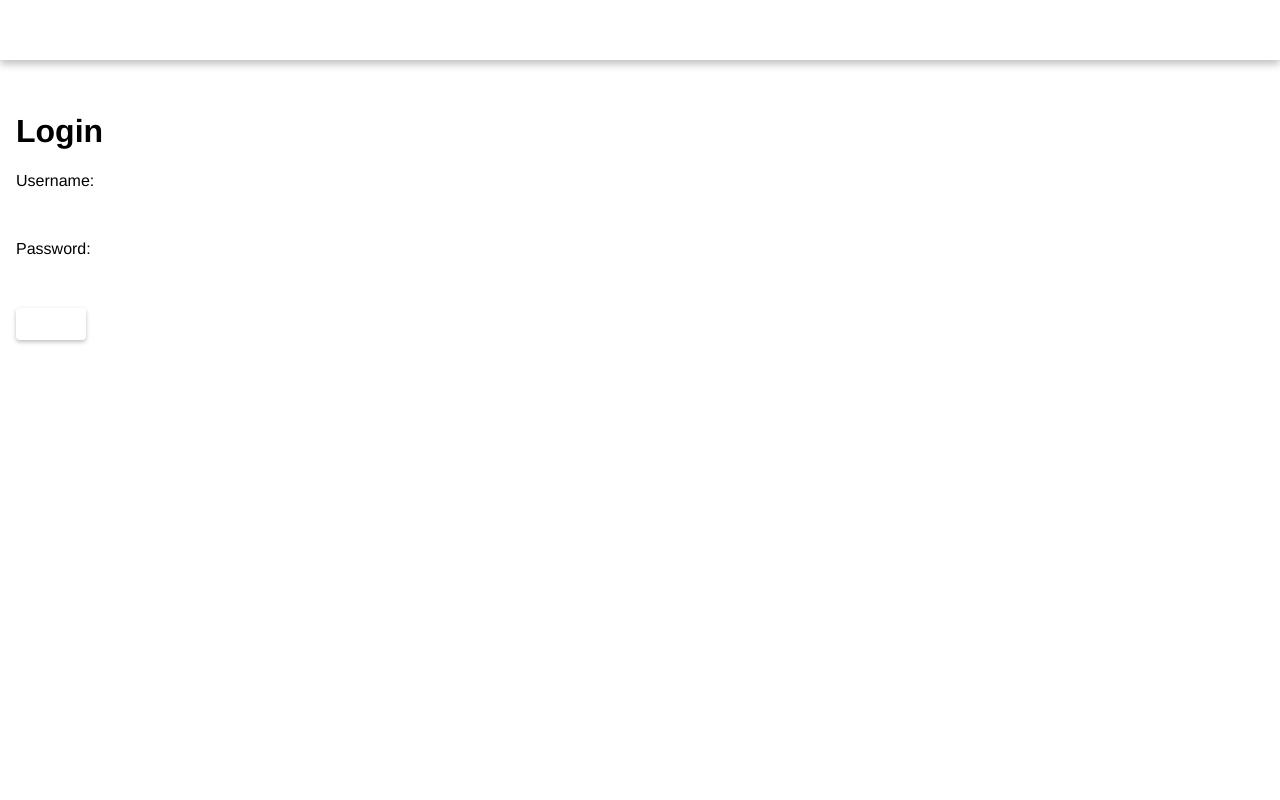
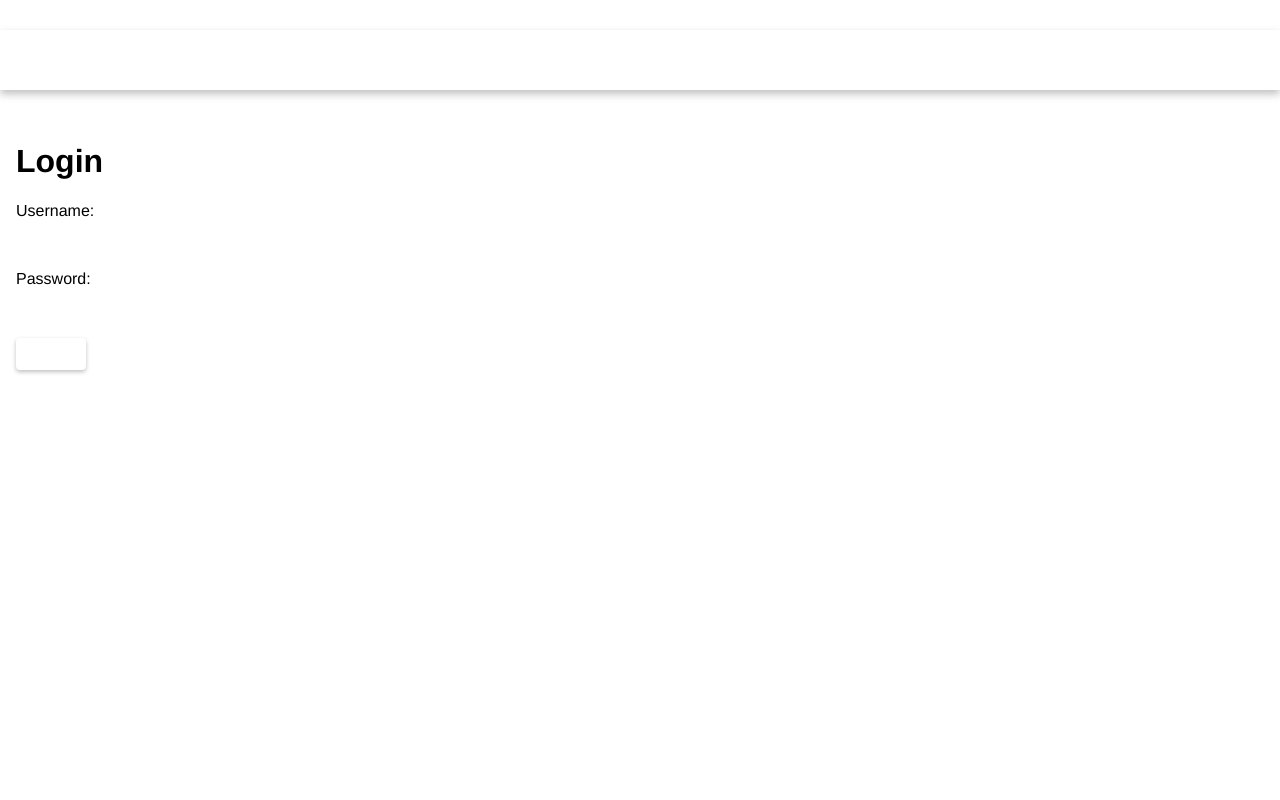
Before and after one commit to Punkweb/PunkwebBB, a Django app: page /login/ in a window 1280 px wide. Run offline with Django 4.2, Linux system fonts and the light colour scheme.

Commit message:
Some nav styling

```diff
--- a/punkweb_bb/static/punkweb_bb/bbcode-editor-content.css
+++ b/punkweb_bb/static/punkweb_bb/bbcode-editor-content.css
@@ -1,5 +1,5 @@
 /*! SCEditor | (C) 2011-2013, Sam Clarke | sceditor.com/license */
-html, body {
+html, body, p, code:before, table {
 	color: #111;
 	font-family: Helvetica, Arial, sans-serif;
 	margin: 0;
--- a/punkweb_bb/static/punkweb_bb/punkweb_bb.css
+++ b/punkweb_bb/static/punkweb_bb/punkweb_bb.css
@@ -24,6 +24,10 @@ label {
   display: block;
 }
 
+img {
+  max-width: 100%;
+}
+
 /** Layout **/
 
 .layout {
@@ -47,13 +51,28 @@ label {
 
 /** Nav **/
 
-.nav {
+.nav__upper {
+  background-color: var(--oc-gray-9);
+}
+
+.nav__upper__content {
+  display: flex;
+  font-size: 12px;
+  font-weight: 700;
+  padding: 0.5rem 0;
+}
+
+.nav__upper__link {
+  color: white;
+}
+
+.nav__main {
   background-color: var(--oc-indigo-9);
   box-shadow: 0 0.25rem 0.5rem rgba(0, 0, 0, 0.25);
   color: white;
 }
 
-.nav__content {
+.nav__main__content {
   align-items: center;
   display: flex;
   padding: 1rem 0;
--- a/punkweb_bb/templates/punkweb_bb/base.html
+++ b/punkweb_bb/templates/punkweb_bb/base.html
@@ -6,7 +6,7 @@
 <head>
   <meta charset="UTF-8">
   <meta name="viewport" content="width=device-width, initial-scale=1.0">
-  <title>PunkwebBB</title>
+  <title>{% block title_prefix %}{% endblock %}PunkwebBB</title>
   <link rel="icon" href="{% static 'punkweb_bb/favicon.ico' %}">
   <link rel="stylesheet" href="{% static 'punkweb_bb/vendor/prism.css' %}">
   <link rel="stylesheet" href="{% static 'punkweb_bb/vendor/open-color.css' %}">
@@ -19,21 +19,32 @@
   <div class="layout">
     <header>
       <nav class="nav">
-        <div class="container">
-          <div class="nav__content">
-            <a class="nav__title" href="{% url 'punkweb_bb:index' %}">
-              EXAMPLE
-            </a>
-            <div class="nav__spacer"></div>
-            {% if request.user.is_authenticated %}
-            <a class="nav__link" href="{% url 'punkweb_bb:logout' %}">
-              Logout
-            </a>
-            {% else %}
-            <a class="nav__link" href="{% url 'punkweb_bb:login' %}">
-              Login
-            </a>
-            {% endif %}
+        <div class="nav__upper">
+          <div class="container">
+            <div class="nav__upper__content">
+              {% if request.user.is_staff %}
+              <a class="nav__upper__link" href="{% url 'admin:index' %}">Admin</a>
+              {% endif %}
+              <div class="nav__spacer"></div>
+              {% if request.user.is_authenticated %}
+              <a class="nav__upper__link" href="{% url 'punkweb_bb:logout' %}">
+                Logout
+              </a>
+              {% else %}
+              <a class="nav__upper__link" href="{% url 'punkweb_bb:login' %}">
+                Login
+              </a>
+              {% endif %}
+            </div>
+          </div>
+        </div>
+        <div class="nav__main">
+          <div class="container">
+            <div class="nav__main__content">
+              <a class="nav__title" href="{% url 'punkweb_bb:index' %}">
+                EXAMPLE
+              </a>
+            </div>
           </div>
         </div>
       </nav>
```
